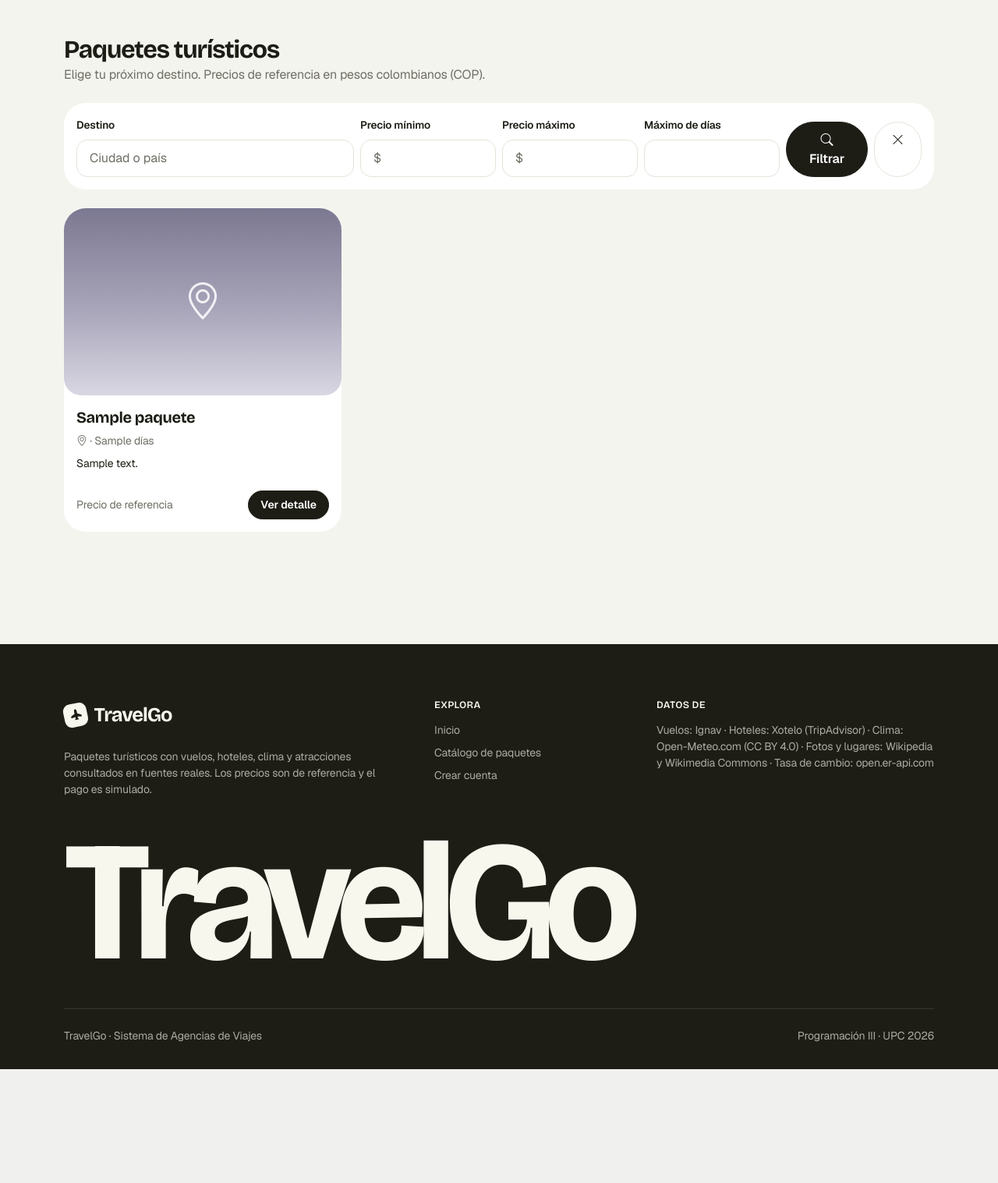
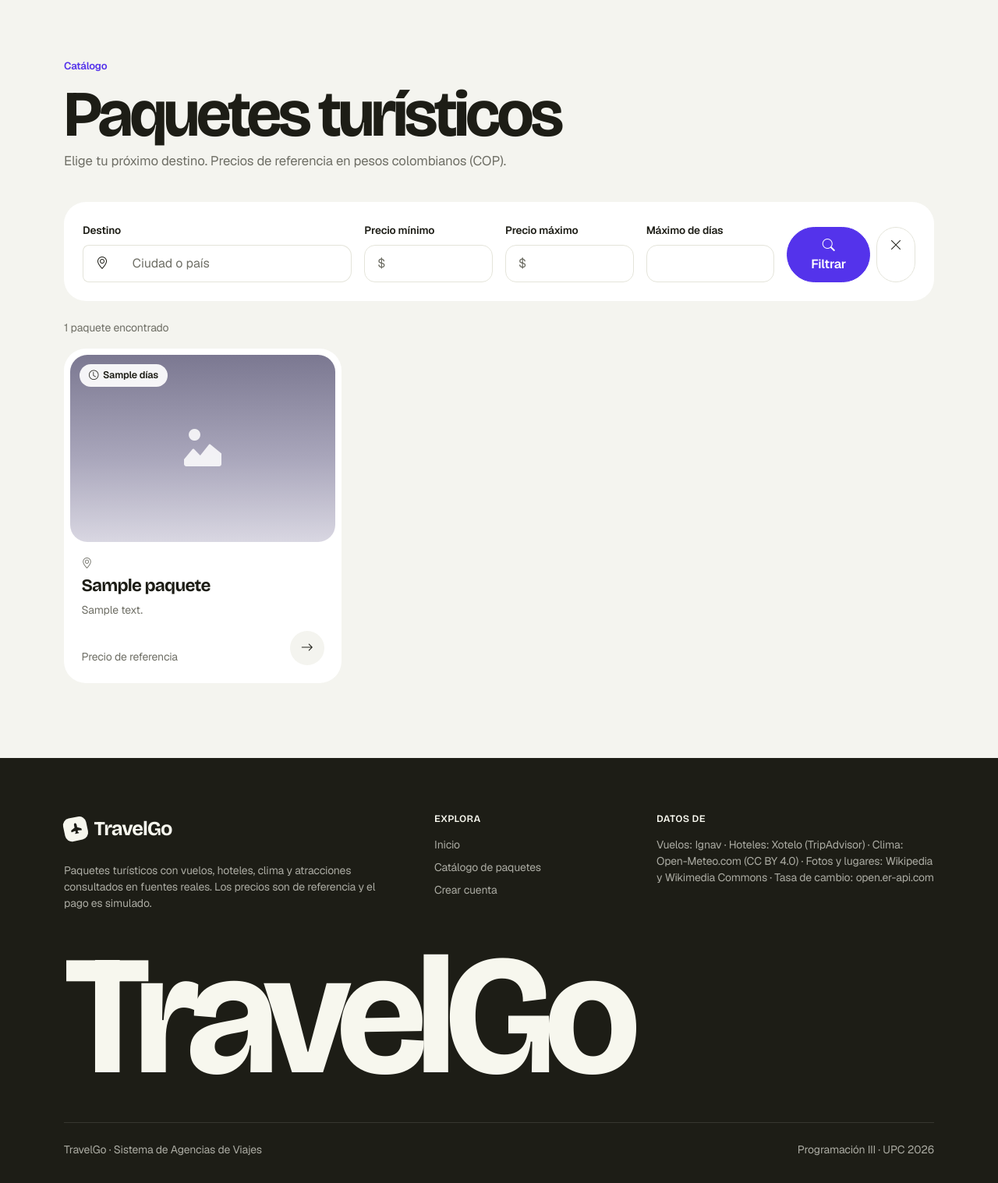
Before and after one commit to sierrajuan2005/travelgo, a Spring app: template src/main/resources/templates/catalogo/lista.html in a window 1280 px wide. Shown: the part 65-1582 px from the top of the page at 78% size. Before the commit the page ends 1436 px from the top, so only its background shows below. Run offline with Thymeleaf, Linux system fonts and the light colour scheme; the template is opened without the code that fills it: most values are stand-ins (such as "Sample title", 1, 10 or a date in 2020); data that the repository does not hold is empty; some of the project's set-up classes (security, data sources, template engines, error pages and the like) are left out, and stand-ins take their place; some web fonts are replaced.

Commit message:
feat(web): rediseñar catalogo y detalle, credito de fotos en un icono y sin enlaces en clima y lugares

```diff
--- a/src/main/resources/templates/catalogo/lista.html
+++ b/src/main/resources/templates/catalogo/lista.html
@@ -4,19 +4,26 @@
 <body>
 <nav th:replace="~{fragments/layout :: navbar}"></nav>
 
-<main class="container py-5">
-    <div class="mb-4">
-        <h1 class="h2 mb-1">Paquetes turísticos</h1>
-        <p class="text-muted mb-0">Elige tu próximo destino. Precios de referencia en pesos colombianos (COP).</p>
+<main>
+    <section class="tg-encabezado">
+        <div class="container position-relative">
+            <span class="tg-eyebrow text-white-50">Catálogo</span>
+            <h1 class="display-6 mb-2">Paquetes turísticos</h1>
+            <p class="mb-0">Elige tu próximo destino. Precios de referencia en pesos colombianos (COP).</p>
         </div>
+    </section>
 
-    <!-- Filtros de la interfaz: destino, precio y duración -->
-    <form th:action="@{/catalogo}" method="get" class="card tg-card tg-filtros p-3 mb-4">
-        <div class="row g-2 align-items-end">
+    <div class="container tg-sube">
+        <!-- Filtros: destino, precio y duración -->
+        <form th:action="@{/catalogo}" method="get" class="card tg-card tg-filtros p-3 p-md-4 mb-4">
+            <div class="row g-3 align-items-end">
                 <div class="col-12 col-md-4">
                     <label for="destino" class="form-label small">Destino</label>
-                <input type="text" id="destino" name="destino" class="form-control" th:value="${destino}"
-                       placeholder="Ciudad o país">
+                    <div class="input-group">
+                        <span class="input-group-text bg-white border-end-0 rounded-start-3"><i class="bi bi-geo-alt"></i></span>
+                        <input type="text" id="destino" name="destino" class="form-control border-start-0"
+                               th:value="${destino}" placeholder="Ciudad o país">
+                    </div>
                 </div>
                 <div class="col-6 col-md-2">
                     <label for="precioMin" class="form-label small">Precio mínimo</label>
@@ -34,42 +41,53 @@
                            th:value="${duracionMax}">
                 </div>
                 <div class="col-6 col-md-2 d-flex gap-2">
-                <button type="submit" class="btn btn-tg flex-grow-1"><i class="bi bi-search"></i> Filtrar</button>
-                <a th:href="@{/catalogo}" class="btn btn-outline-secondary" title="Quitar filtros"
+                    <button type="submit" class="btn btn-tg-acento flex-grow-1"><i class="bi bi-search"></i> Filtrar</button>
+                    <a th:href="@{/catalogo}" class="btn btn-outline-secondary px-3" title="Quitar filtros"
                        aria-label="Quitar filtros"><i class="bi bi-x-lg"></i></a>
                 </div>
             </div>
         </form>
 
-    <p th:if="${#lists.isEmpty(paquetes)}" class="text-muted">No hay paquetes con esos filtros.</p>
+        <p class="text-muted small mb-3" th:unless="${#lists.isEmpty(paquetes)}"
+           th:text="${#lists.size(paquetes) == 1 ? '1 paquete encontrado' : #lists.size(paquetes) + ' paquetes encontrados'}">5 paquetes</p>
+
+        <div th:if="${#lists.isEmpty(paquetes)}" class="text-center py-5">
+            <span class="tg-error-icon mb-3"><i class="bi bi-binoculars"></i></span>
+            <h2 class="h4">No hay paquetes con esos filtros</h2>
+            <a class="btn btn-tg mt-2" th:href="@{/catalogo}">Ver todos los paquetes</a>
+        </div>
 
         <div class="row g-4">
-        <div class="col-sm-6 col-lg-4" th:each="paquete : ${paquetes}"
+            <div class="col-sm-6 col-lg-4 tg-aparece" th:each="paquete : ${paquetes}"
                  th:with="foto=${fotos.get(paquete.id)}">
-            <div class="card tg-card h-100">
-                <!-- Foto real del destino (Wikimedia Commons); si no hay, el degradado con un ícono -->
+                <a class="card tg-card tg-card-paquete h-100" th:href="@{/catalogo/{id}(id=${paquete.id})}">
+                    <!-- Foto real del destino (Wikimedia Commons); el crédito sale al pasar el mouse por (i) -->
                     <div th:if="${foto != null}" class="tg-card-foto">
                         <img th:src="${foto.url()}" th:alt="${'Foto de ' + @formato.destinos(paquete)}" loading="lazy">
-                    <span class="tg-credito" th:text="${'Foto: ' + foto.autor() + (foto.licencia() != null ? ' · ' + foto.licencia() : '')}">Foto: autor · licencia</span>
+                        <span class="tg-info-foto" data-bs-toggle="tooltip" aria-label="Crédito de la foto"
+                              th:title="${'Foto: ' + foto.autor() + (foto.licencia() != null ? ' · ' + foto.licencia() : '') + ' (Wikimedia Commons)'}">
+                            <i class="bi bi-info-lg"></i></span>
                     </div>
-                <div th:unless="${foto != null}" class="tg-card-img"><i class="bi bi-geo-alt"></i></div>
+                    <div th:unless="${foto != null}" class="tg-card-img"><i class="bi bi-image-alt"></i></div>
+                    <span class="tg-chip"><i class="bi bi-clock"></i> <span th:text="${paquete.duracionDias + ' días'}">5 días</span></span>
+                    <span th:if="${reales.contains(paquete.id)}" class="tg-chip" style="left: auto; right: 1.25rem; background: var(--tg-violeta); color: #fff;">
+                        <i class="bi bi-patch-check-fill"></i> Datos reales</span>
 
-                <div class="card-body d-flex flex-column">
-                    <h2 class="h5 card-title" th:text="${paquete.nombre}">Nombre del paquete</h2>
-                    <p class="text-muted small mb-2">
-                        <i class="bi bi-geo-alt"></i>
-                        <span th:text="${@formato.destinos(paquete)}">Destino, País</span>
-                        · <span th:text="${paquete.duracionDias + ' días'}">5 días</span>
-                    </p>
-                    <p class="card-text small flex-grow-1" th:text="${paquete.descripcion}">Descripción</p>
-                    <div class="d-flex justify-content-between align-items-center mt-2 gap-2">
+                    <div class="card-body p-4 d-flex flex-column">
+                        <div class="small text-muted mb-1">
+                            <i class="bi bi-geo-alt"></i> <span th:text="${@formato.destinos(paquete)}">Destino, País</span>
+                        </div>
+                        <h2 class="h5 mb-2" th:text="${paquete.nombre}">Nombre del paquete</h2>
+                        <p class="small text-muted flex-grow-1 mb-3" th:text="${paquete.descripcion}">Descripción</p>
+                        <div class="d-flex justify-content-between align-items-end gap-2">
                             <div>
-                            <span class="tg-precio" th:text="${@formato.cop(paquete.precio)}">$ 0</span>
-                            <div class="text-muted small">Precio de referencia</div>
+                                <div class="small text-muted">Precio de referencia</div>
+                                <div class="tg-precio" th:text="${@formato.cop(paquete.precio)}">$ 0</div>
                             </div>
-                        <a class="btn btn-tg btn-sm" th:href="@{/catalogo/{id}(id=${paquete.id})}">Ver detalle</a>
+                            <span class="tg-ver"><i class="bi bi-arrow-right"></i></span>
                         </div>
                     </div>
+                </a>
             </div>
         </div>
     </div>
```
Also changed, not shown: src/main/java/com/travelgo/web/CatalogoWebController.java (+11 -0 lines), src/main/resources/templates/catalogo/detalle.html (+88 -77 lines). Lines whose indentation alone changed are shown as unchanged.
